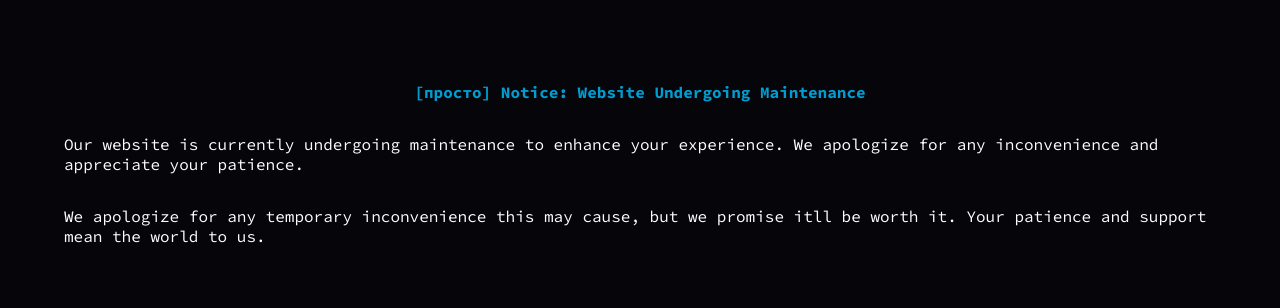
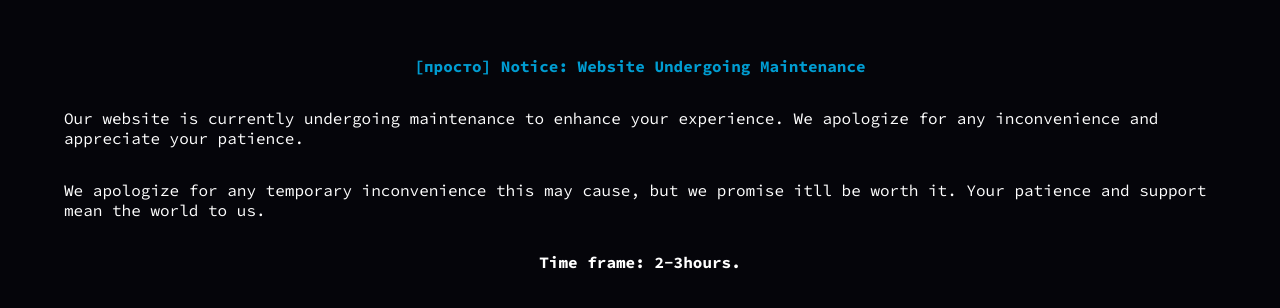
Before and after one commit to gammamart/xxxsimple, a Next.js app: page /maintainace in a window 1280 px wide. Shown: the part 236-544 px from the top of the page. Built offline with nearby package versions, Linux system fonts and the light colour scheme; what react-google-recaptcha-v3 would draw is missing.

Commit message:
maintaince

```diff
--- a/middleware.ts
+++ b/middleware.ts
@@ -11,7 +11,7 @@ export default function middleware(request) {
 
   console.log(url)
 
-  const maintaining = false;
+  const maintaining = true;
 
   // privatizating AUTHENTICATED ROUTES
   if (maintaining) {
--- a/pages/maintainace.tsx
+++ b/pages/maintainace.tsx
@@ -10,6 +10,7 @@ const maintainace = () => {
         </p>
         <p>Our website is currently undergoing maintenance to enhance your experience. We apologize for any inconvenience and appreciate your patience.</p>
         <p>We apologize for any temporary inconvenience this may cause, but we promise itll be worth it. Your patience and support mean the world to us.</p>
+        <p><strong>Time frame: 2-3hours.</strong></p>
       </Frame>
     </Mainframe>
   );
```
